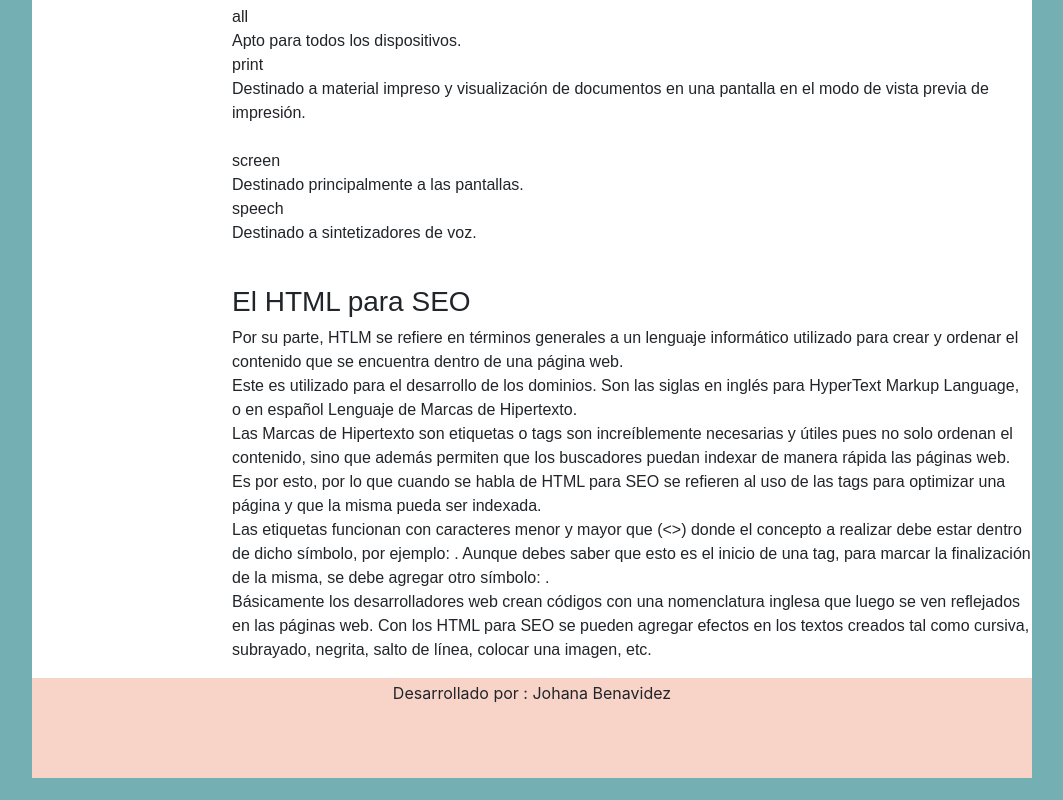
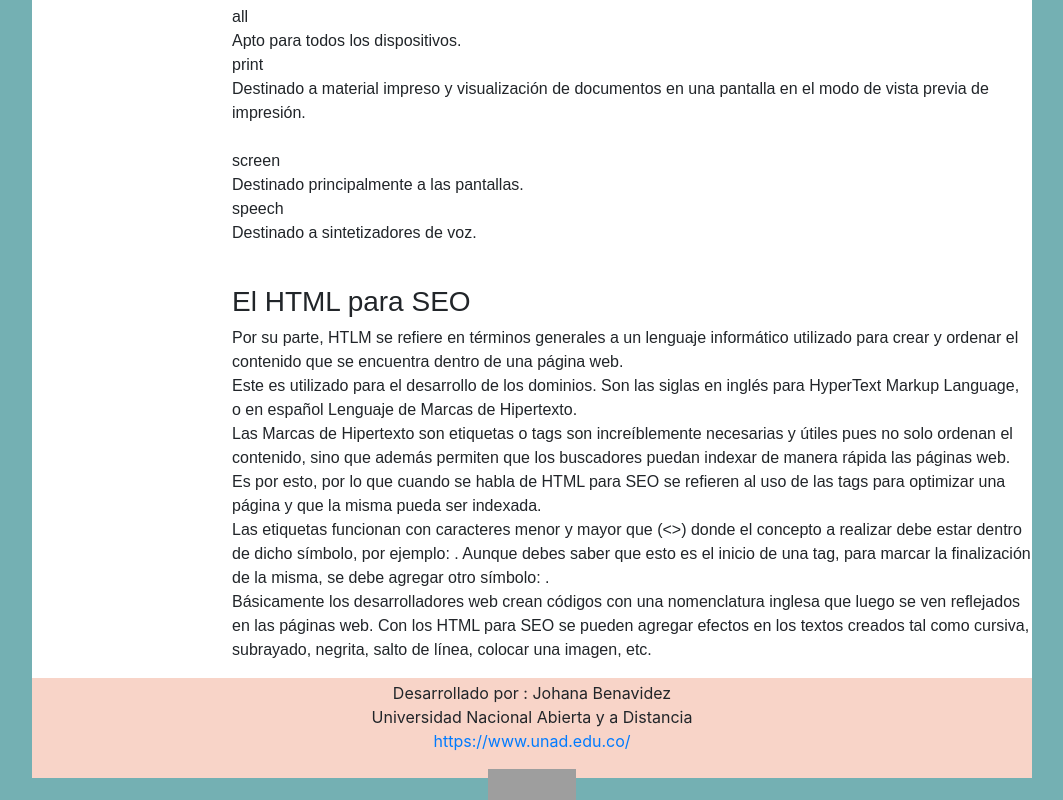
Before and after one commit to jmbenavidezv/DSW_JohanaBenavidez, a plain HTML site: page Fase4/Aprendizaje2.html in a window 1280 px wide. Shown: the part 523-1323 px from the top of the page, without its empty margins (108-1171 px from the left). Before the commit the page ends 1301 px from the top, so only its background shows below. Drawn offline with Linux system fonts and the light colour scheme; grey boxes are pictures that could not be loaded.

Commit message:
Ajuste footer

```diff
--- a/Fase4/Aprendizaje2.html
+++ b/Fase4/Aprendizaje2.html
@@ -161,7 +161,22 @@
             </ul>
         </nav>
         </div>
-        <div class="footer">Desarrollado por : Johana Benavidez</div>
+        <div class="footer">
+            <p>
+                Desarrollado por : Johana Benavidez
+               </br>
+               Universidad Nacional Abierta y a Distancia</br>
+               <a href="https://www.unad.edu.co/">https://www.unad.edu.co/ </a>
+
+           </p>
+           <p>
+               <a href="https://jigsaw.w3.org/css-validator/check/referer">
+                   <img style="border:0;width:88px;height:31px"
+                       src="https://jigsaw.w3.org/css-validator/images/vcss"
+                       alt="¡CSS Válido!" />
+               </a>
+           </p>
+        </div>
     </div>
 </body>
 </html>
```
Also changed, not shown: Fase4/aprendizaje.html (+16 -1 lines), Fase4/autor.html (+16 -1 lines), Fase4/index.html (+5 -4 lines), Fase4/recursos.html (+16 -1 lines), Fase4/temas.html (+16 -1 lines).
